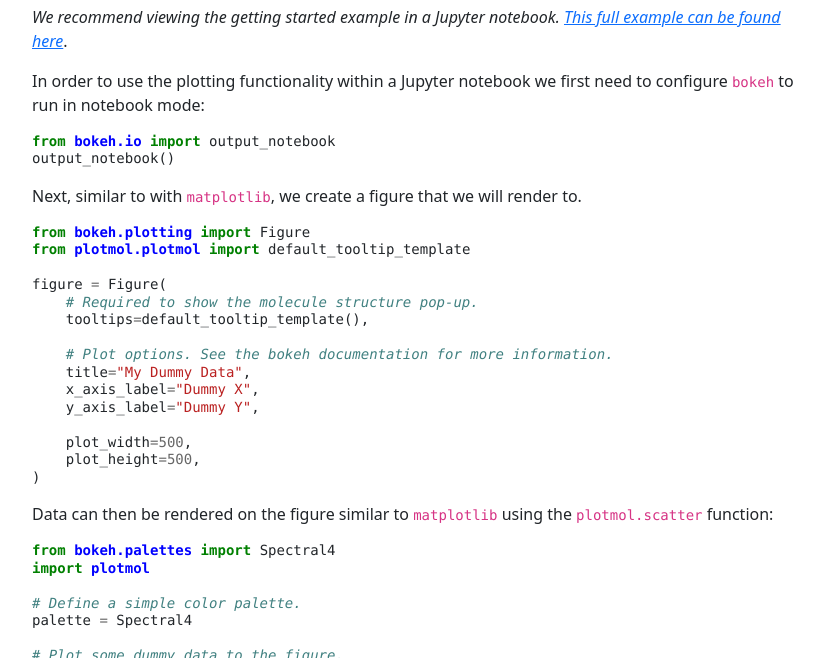
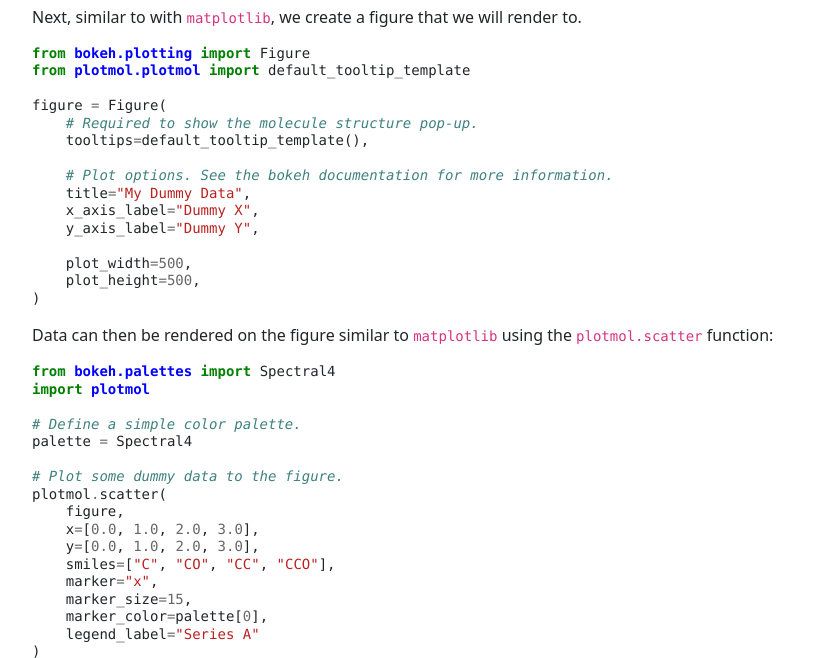
Before and after one commit to SimonBoothroyd/plotmol, a plain HTML site: page index.html in a window 1280 px wide. Shown: the part 139-797 px from the top of the page, without its empty margins (223-1047 px from the left). Drawn offline with nearby package versions, Linux system fonts and the light colour scheme; a script that the page names is missing.

Commit message:
Remove text about jupyter notebooks.

```diff
--- a/index.html
+++ b/index.html
@@ -436,17 +436,6 @@
     <p class="lead">Interactive Plots with Molecular Annotations</p>
 
     <h3>Getting Started</h3>
-    <p><em>We recommend viewing the getting started example in a Jupyter notebook.
-        <a href="https://github.com/SimonBoothroyd/plotmol/blob/main/examples/scatter-plot.ipynb">This full example can
-            be
-            found here</a></em>.</p>
-    <p>In order to use the plotting functionality within a Jupyter notebook we
-        first need to configure <code>bokeh</code> to run in notebook mode:</p>
-    <div class="codehilite"><pre><span></span><code><span class="kn">from</span> <span class="nn">bokeh.io</span> <span
-            class="kn">import</span> <span class="n">output_notebook</span>
-<span class="n">output_notebook</span><span class="p">()</span>
-</code></pre>
-    </div>
 
     <p>Next, similar to with <code>matplotlib</code>, we create a figure that we will
         render to.</p>
```
